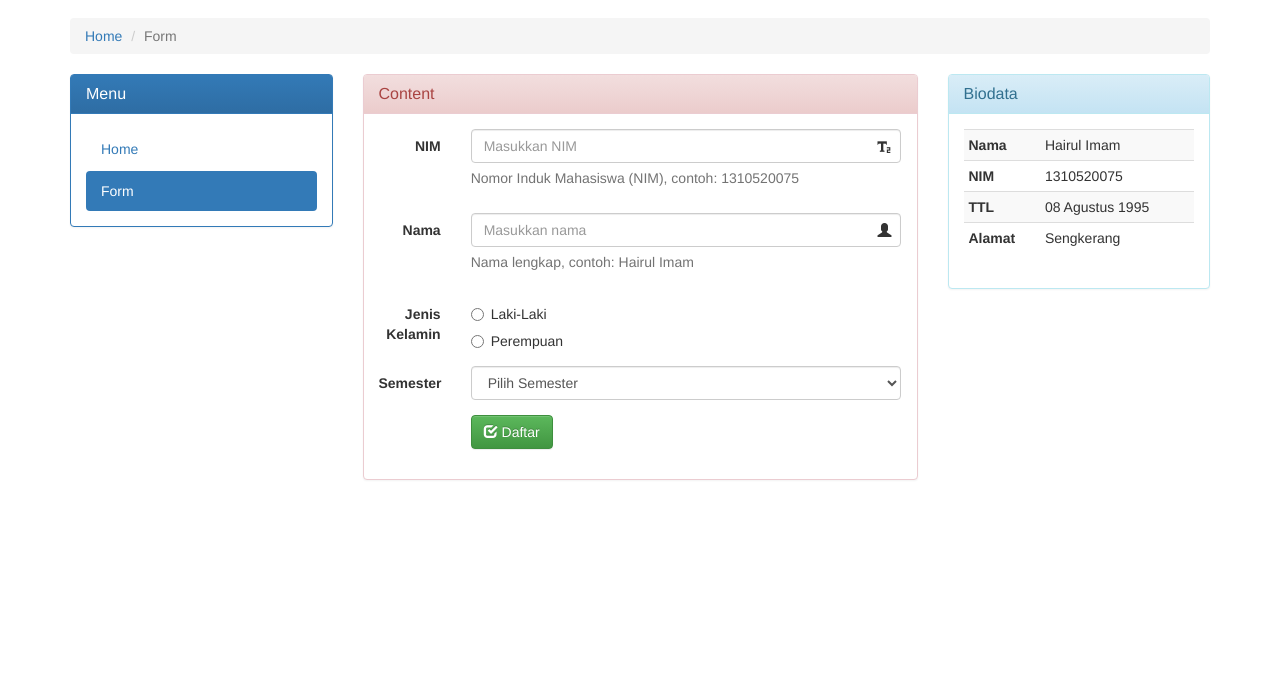
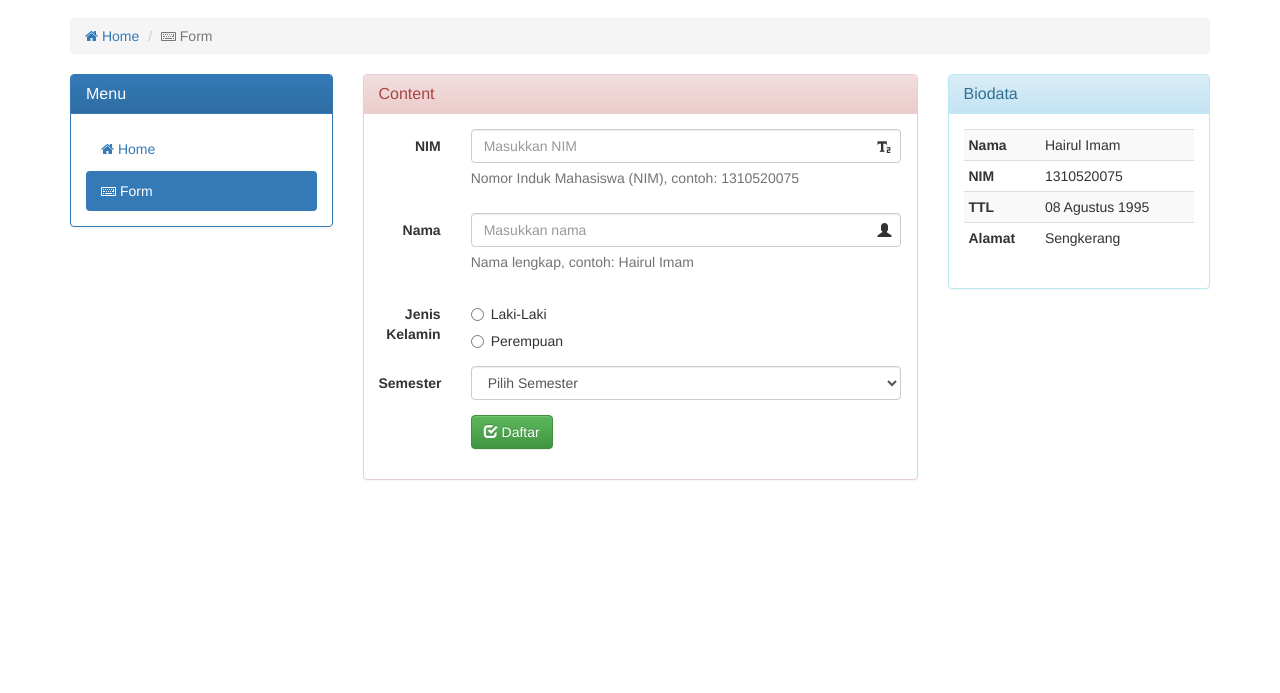
Before and after one commit to khrlimam/web1, a plain HTML site: page form.html in a window 1280 px wide. Shown: the part 53-746 px from the top of the page. Drawn offline with Linux system fonts and the light colour scheme.

Commit message:
add icons to pills and breadcrumb

```diff
--- a/form.html
+++ b/form.html
@@ -104,9 +104,9 @@
       <div class="col-md-12">
         <ol class="breadcrumb">
           <li>
-            <a href="home.html">Home</a>
+            <a href="home.html"><span class="fa fa-home"></span> Home</a>
           </li>
-          <li class="active">Form</li>
+          <li class="active"><span class="fa fa-keyboard-o"></span> Form</li>
         </ol>
       </div>
     </div>
@@ -122,10 +122,10 @@
           <div class="panel-body">
             <ul class="nav nav-pills nav-stacked">
               <li role="presentation">
-                <a href="home.html">Home</a>
+                <a href="home.html"><span class="fa fa-home"></span> Home</a>
               </li>
               <li role="presentation" class="active">
-                <a href="form.html">Form</a>
+                <a href="form.html"><span class="fa fa-keyboard-o"></span> Form</a>
               </li>
             </ul>
           </div>
```
Also changed, not shown: home.html (+3 -3 lines).
